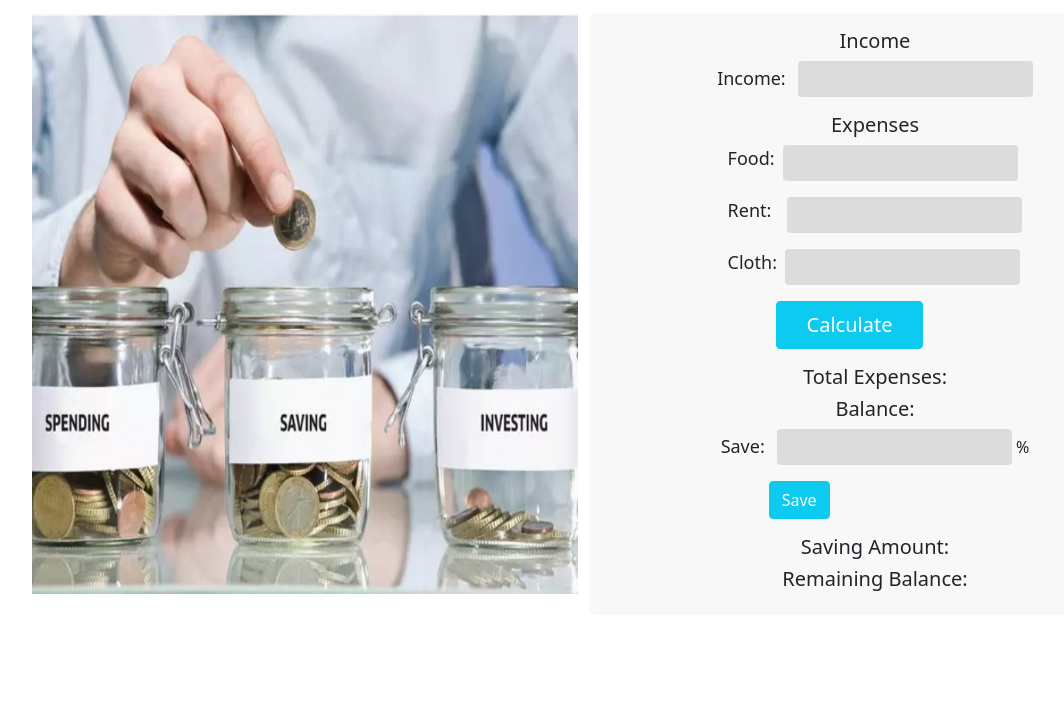
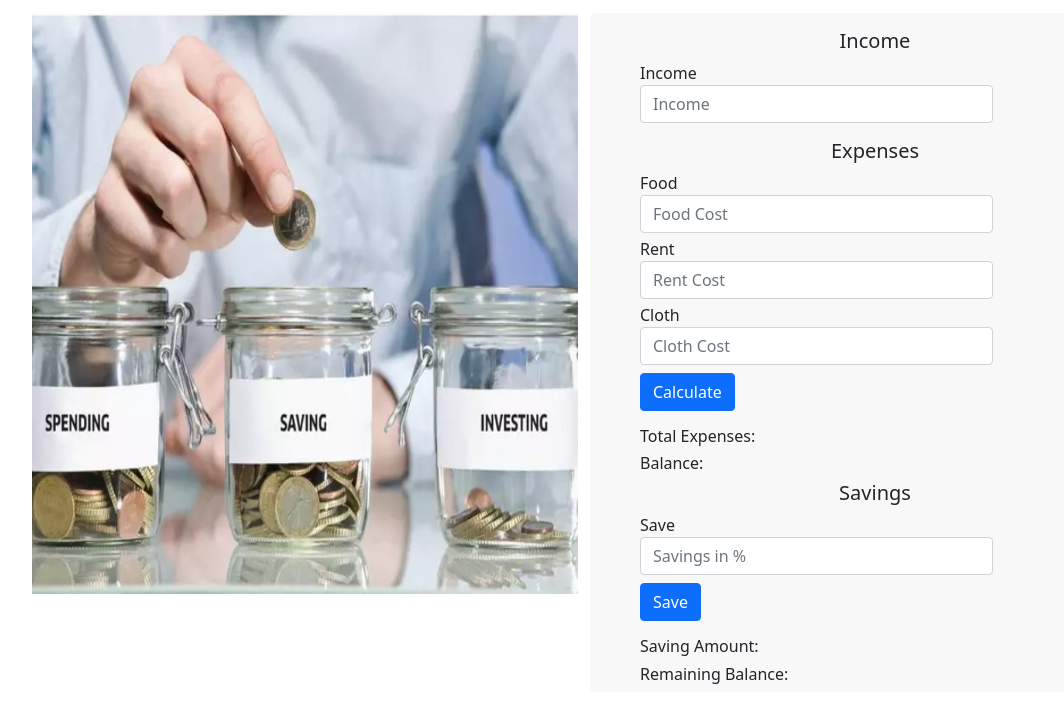
Before and after one commit to noman081/mobile-world, a plain HTML site: page index.html in a window 1280 px wide. Shown: the part 75-798 px from the top of the page, without its empty margins (50-1114 px from the left). Drawn offline with Linux system fonts and the light colour scheme.

Commit message:
After foot washed

```diff
--- a/css/style.css
+++ b/css/style.css
@@ -1,16 +1,11 @@
 /* calculate side */
 .calculate-bg{
-    background-color: #F8F8F8;;
-}
-input{
-    background-color: #DCDCDC;
-    height: 36px;
+    background-color: #F8F8F8;
+    padding: 0 50px;
+
 }
 .calculate-button{
     padding: 8px 30px;
     border-radius: 4px;
     font-size: 20px;
 }
-label{
-    font-size: 18px;
-}
--- a/index.html
+++ b/index.html
@@ -27,59 +27,55 @@
                 <!--------------------------------
                     Income section starts here
                  --------------------------------->
-                <section class="d-flex justify-content-center">
-                    <div class="mt-3">
-                        <h5 class="text-center">Income</h5>
-                        <label for="">Income: </label>
-                        <input type="text" class="border-0 rounded-2 ms-2" name="" id="income-field">
+                <section>
+                    <h5 class="text-center mt-3">Income</h5>
+                    <div class="form-group">
+                        <label for="formGroupExampleInput">Income</label>
+                        <input type="text" class="form-control w-75" id="income-field" placeholder="Income">
                     </div>
                 </section>
                 <!-- Income section ends here  -->
 
                 <!--------------------------------
-                    Expenses section starts here
-                 --------------------------------->
-                <section class="mt-3 d-flex justify-content-center">
+                        Expenses section starts here
+                     --------------------------------->
+                <section>
+                    <h5 class="text-center mt-3">Expenses</h5>
+                    <div class="form-group mb-1">
+                        <label for="formGroupExampleInput">Food</label>
+                        <input type="text" class="form-control w-75" id="food-field" placeholder="Food Cost">
+                    </div>
+                    <div class="form-group mb-1">
+                        <label for="formGroupExampleInput">Rent</label>
+                        <input type="text" class="form-control w-75" id="rent-field" placeholder="Rent Cost">
+                    </div>
+                    <div class="form-group mb-2">
+                        <label for="formGroupExampleInput">Cloth</label>
+                        <input type="text" class="form-control w-75" id="cloth-field" placeholder="Cloth Cost">
+                    </div>
+                    <button type="button" class="btn btn-primary" id="calculate-button">Calculate</button>
                     <div>
-                        <h5 class="text-center">Expenses</h5>
-                        <div class="d-flex">
-                            <label for="">Food: </label>
-                            <input type="text" class="border-0 rounded-2 ms-2 mb-3" name="" id="food-field">
-                        </div>
-                        <div class="d-flex">
-                            <label for="">Rent: </label>
-                            <input type="text" class="border-0 rounded-2 ms-3 mb-3" name="" id="rent-field">
-                        </div>
-                        <div class="d-flex">
-                            <label for="">Cloth: </label>
-                            <input type="text" class="border-0 rounded-2 ms-2 mb-3" name="" id="cloth-field">
-                        </div>
-                        <button type="button" class="ms-5 btn btn-info text-white calculate-button"
-                            id="calculate-button">Calculate</button>
-
-                        <!-- Total expenses and balance -->
-                        <h5 class="text-center mt-3">Total Expenses: <span id="show-expenses"></span></h5>
-                        <h5 class="text-center">Balance: <span id="show-balance"></span></h5>
+                        <h6 class=" mt-3">Total Expenses: <span id="show-expenses"></span></h6>
+                        <h6 class="">Balance: <span id="show-balance"></span></h6>
                     </div>
                 </section>
                 <!-- Expenses section ends here  -->
 
                 <!--------------------------------
-                    Saving section starts here
-                 --------------------------------->
-                <section class="d-flex justify-content-center align-items-center mb-3">
-                    <div>
-                        <label for="">Save: </label>
-                        <input type="text" class="border-0 rounded-2 ms-2" name="" id="savings-field">
-                        <span> % </span>
-                        <button type="button"
-                            class="d-block d-flex justify-content-center ms-5 mt-3 btn btn-info text-white ms-3 "
-                            id="savings-button">Save</button>
+                        Saving section starts here
+                     --------------------------------->
+                <section>
+                    <h5 class="text-center">Savings</h5>
+                    <div class="form-group mb-2">
+                        <label for="formGroupExampleInput">Save</label>
+                        <input type="text" class="form-control w-75" id="savings-field" placeholder="Savings in %">
 
-                        <!-- Total expenses and balance -->
-                        <h5 class="text-center mt-3">Saving Amount: <span id="show-savings"></span></h5>
-                        <h5 class="text-center">Remaining Balance: <span id="show-remaining"></span></h5>
                     </div>
+                    <button type="button" class="btn btn-primary" id="savings-button">Save</button>
+
+                    <!-- Total expenses and balance -->
+                    <h6 class="mt-3">Saving Amount: <span id="show-savings"></span></h6>
+                    <h6 class="">Remaining Balance: <span id="show-remaining"></span></h6>
                 </section>
                 <!-- saving section ends here  -->
             </div>
```
